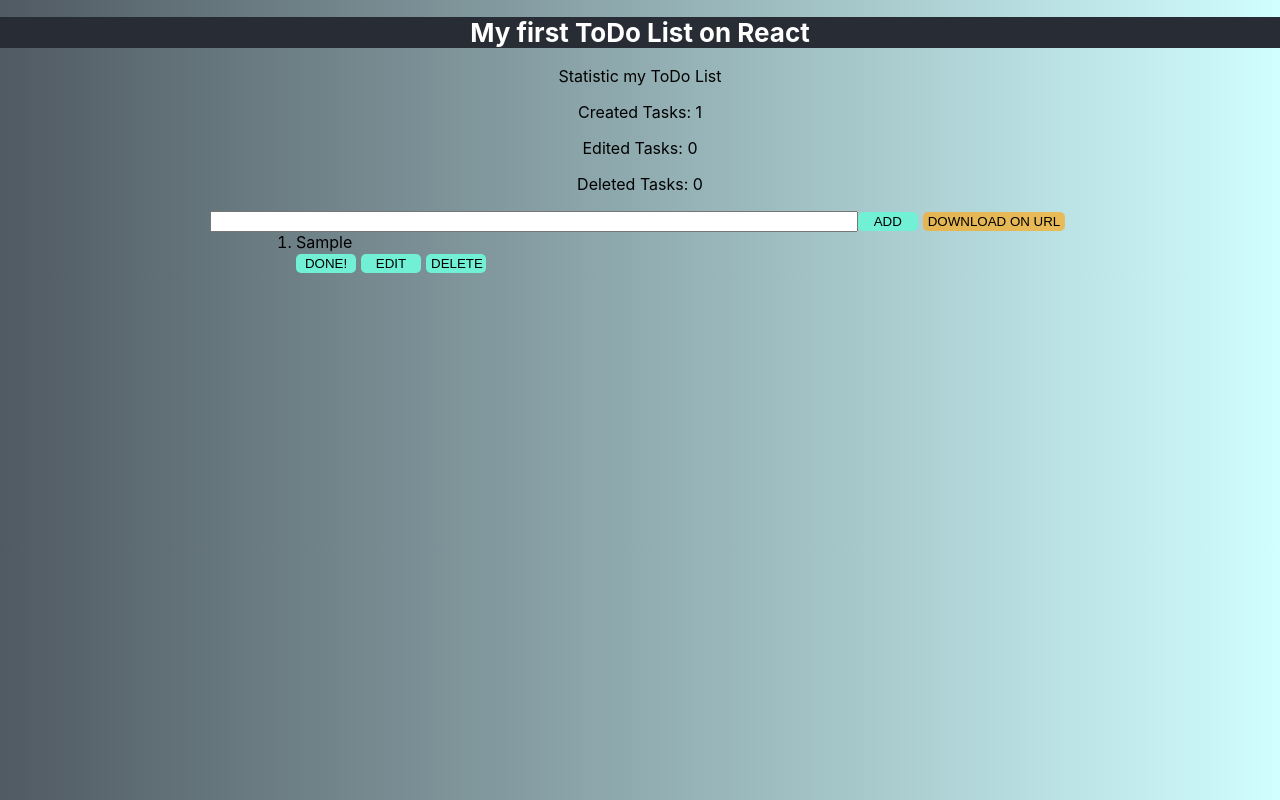
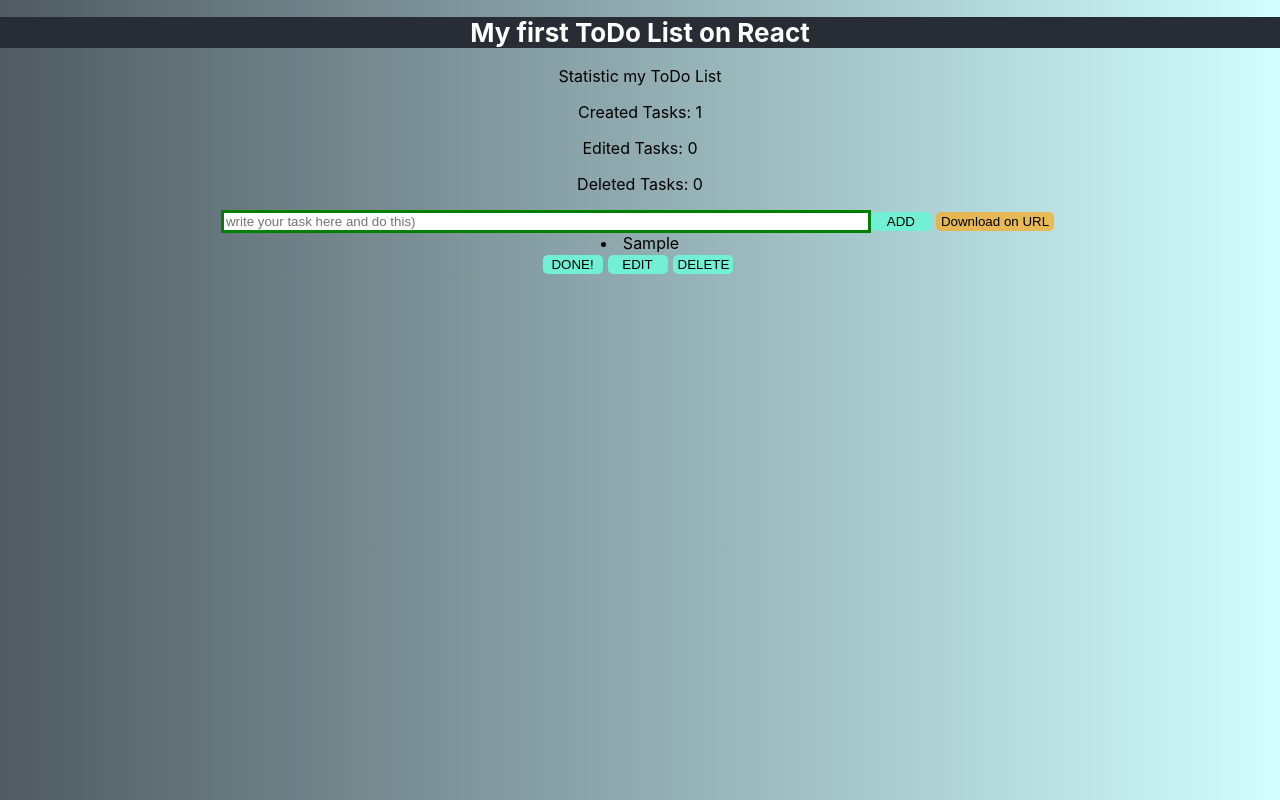
Before and after one commit to DmytroTikhostup/MyFIrstToDoList, a React (Create React App) app: page / in a window 1280 px wide. Both pictures are taken after typing "Sample" into the empty fields and a click on the button "ADD". Built offline with nearby package versions, Linux system fonts and the light colour scheme.

Commit message:
broken todo ((

```diff
--- a/src/App.js
+++ b/src/App.js
@@ -1,9 +1,10 @@
 import React, { useEffect, useState } from 'react';
-import './App.css';
+import './App.scss';
 
 import Form from './components/form';
 import List from './components/list';
 import Counter from './components/counter';
+import styled from 'styled-components';
 
 function App() {
     const [inputText, setInputText] = useState('');
--- a/src/App.css
+++ b/src/App.scss
@@ -1,16 +1,5 @@
 .App {
     text-align: center;
-}
-
-.App-logo {
-    height: 40vmin;
-    pointer-events: none;
-}
-
-@media (prefers-reduced-motion: no-preference) {
-    .App-logo {
-        animation: App-logo-spin infinite 20s linear;
-    }
 }
 
 .App-header {
@@ -28,15 +17,6 @@
     color: #61dafb;
 }
 
-@keyframes App-logo-spin {
-    from {
-        transform: rotate(0deg);
-    }
-    to {
-        transform: rotate(360deg);
-    }
-}
-
 .Counter-section {
     border: 1px black solid;
     background-color: aqua;
--- a/src/components/form.js
+++ b/src/components/form.js
@@ -1,5 +1,34 @@
 import React from 'react';
-import './todo.css';
+import './todo.scss';
+import styled from 'styled-components';
+
+const InputStyled = styled.input`
+    border: 3px green solid;
+    width: 50%;
+`;
+
+const ButtonStyled = styled.button`
+    border: 0;
+    outline: 0;
+    padding: 2px 5px 2px 5px;
+    margin-right: 5px;
+    background: rgb(113, 240, 213);
+    border-radius: 5px;
+    cursor: pointer;
+    width: 60px;
+    text-transform: uppercase;
+`;
+
+const ServerButton = styled.button`
+    border: 0;
+    outline: 0;
+    padding: 2px 5px 2px 5px;
+    margin-right: 5px;
+    background: rgba(255, 170, 22, 0.674);
+    border-radius: 5px;
+    cursor: pointer;
+    width: auto;
+`;
 
 const Form = ({ setInputText, todos, setTodos, inputText, counters, setCounters, inputURL }) => {
     const inputTextHandler = (e) => {
@@ -40,14 +69,14 @@
 
     return (
         <form>
-            <input value={inputText} onChange={inputTextHandler} type="text" />
-            <button onClick={submitTodoHandler} type="submit">
+            <InputStyled value={inputText} onChange={inputTextHandler} type="text" placeholder="write your task here and do this)"></InputStyled>
+            <ButtonStyled onClick={submitTodoHandler} type="submit">
                 Add
-            </button>
+            </ButtonStyled>
             {/* <input value={inputURL} type="text" /> */}
-            <button className={'serverbutton'} onClick={FetchTodos}>
+            <ServerButton className={'serverbutton'} onClick={FetchTodos}>
                 Download on URL
-            </button>
+            </ServerButton>
         </form>
     );
 };
--- a/src/components/list.js
+++ b/src/components/list.js
@@ -1,11 +1,19 @@
 import React from 'react';
 import Todo from './todo';
-import './todo.css';
+import './todo.scss';
+import styled from 'styled-components';
+
+const wrapperStyledOl = styled.ol`
+    width: auto;
+    font-size: 16px;
+    margin: 0 20% 0 20%;
+    text-align: left;
+`;
 
 const List = ({ todos, setTodos, setEditText, counters, setCounters }) => {
     return (
         <div>
-            <ol>
+            <wrapperStyledOl>
                 {todos.map((todo) => (
                     <Todo
                         key={todo.id}
@@ -18,7 +26,7 @@
                         setCounters={setCounters}
                     />
                 ))}
-            </ol>
+            </wrapperStyledOl>
         </div>
     );
 };
--- a/src/components/todo.js
+++ b/src/components/todo.js
@@ -1,6 +1,18 @@
 import React, { useState } from 'react';
-import Counter from './counter';
-import './todo.css';
+import './todo.scss';
+import styled from 'styled-components';
+
+const ButtonListStyled = styled.button`
+    border: 0;
+    outline: 0;
+    padding: 2px 5px 2px 5px;
+    margin-right: 5px;
+    background: rgb(113, 240, 213);
+    border-radius: 5px;
+    cursor: pointer;
+    width: 60px;
+    text-transform: uppercase;
+`;
 
 const Todo = ({ text, todo, todos, setTodos, counters, setCounters }) => {
     // function --- Delete Task
@@ -65,9 +77,9 @@
                     <span className={`${todo.completed ? 'completed' : ''}`}>{todoText}</span>
                 )}
             </li>
-            <button onClick={completeHandler}>Done!</button>
-            <button onClick={editHandler}>Edit</button>
-            <button onClick={deleteHandler}>Delete</button>
+            <ButtonListStyled onClick={completeHandler}>Done!</ButtonListStyled>
+            <ButtonListStyled onClick={editHandler}>Edit</ButtonListStyled>
+            <ButtonListStyled onClick={deleteHandler}>Delete</ButtonListStyled>
         </div>
     );
 };
--- a/src/components/todo.css
+++ b/src/components/todo.scss
@@ -7,7 +7,7 @@
     background: linear-gradient(90deg, rgb(80, 90, 98) 0%, rgb(209, 254, 255) 100%);
 }
 
-button {
+/* button {
     border: 0;
     outline: 0;
     padding: 2px 5px 2px 5px;
@@ -17,16 +17,17 @@
     cursor: pointer;
     width: 60px;
     text-transform: uppercase;
-}
+} */
 
-ol {
+/* ol {
     /* text-transform: uppercase; */
-    width: auto;
-    font-size: 16px;
-    margin: 0 20% 0 20%;
-    text-align: left;
-}
-.serverbutton {
+/* width: auto; */
+/* font-size: 16px; */
+/* margin: 0 20% 0 20%; */
+/* text-align: left; */
+/* } */
+
+/* .serverbutton {
     border: 0;
     outline: 0;
     padding: 2px 5px 2px 5px;
@@ -35,7 +36,7 @@
     border-radius: 5px;
     cursor: pointer;
     width: auto;
-}
-input {
+} */
+/* input {
     width: 50%;
-}
+} */
--- a/src/index.js
+++ b/src/index.js
@@ -1,8 +1,9 @@
 import React from 'react';
 import ReactDOM from 'react-dom/client';
-import './index.css';
+import './index.scss';
 import App from './App';
 import reportWebVitals from './reportWebVitals';
+import './App.scss';
 
 const root = ReactDOM.createRoot(document.getElementById('root'));
 root.render(
```
Also changed, not shown: package.json (+25 -3 lines), src/index.scss (renamed from src/index.css), 1 other file (tests, documents, lock files or other folders).
